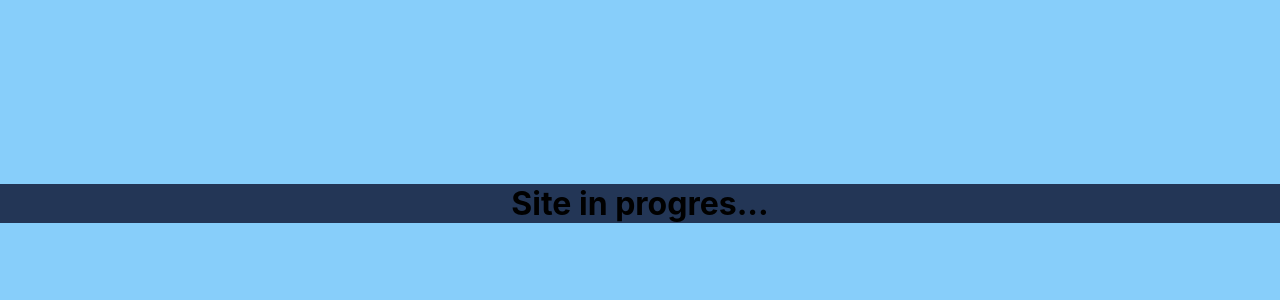
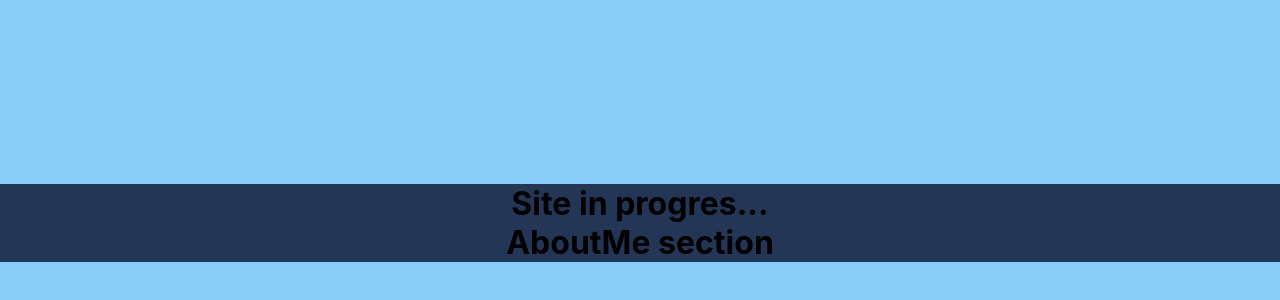
Before and after one commit to kato86/Portfolio_v2, a React (Create React App) app: page / in a window 1280 px wide. Shown: the part 72-372 px from the top of the page. Built offline with nearby package versions, Linux system fonts and the light colour scheme.

Commit message:
Add MySite container to App

```diff
--- a/src/App.js
+++ b/src/App.js
@@ -1,10 +1,13 @@
 import React from "react";
 import "./scss/main.scss";
+
+import MySite from "./containers/MySite/MySite";
 
 function App() {
   return (
     <div className="App">
       <h1>Site in progres...</h1>
+      <MySite />
     </div>
   );
 }
```
